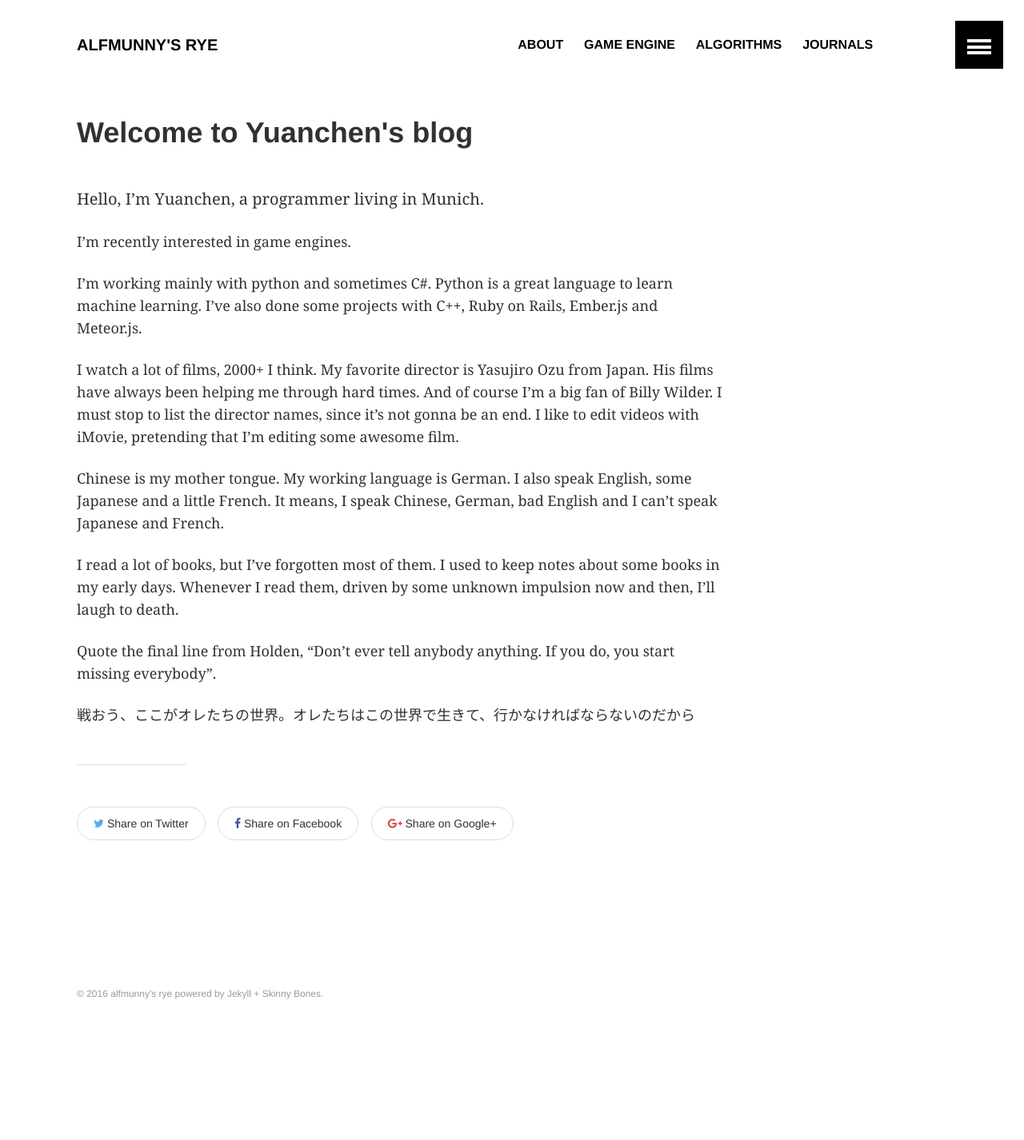
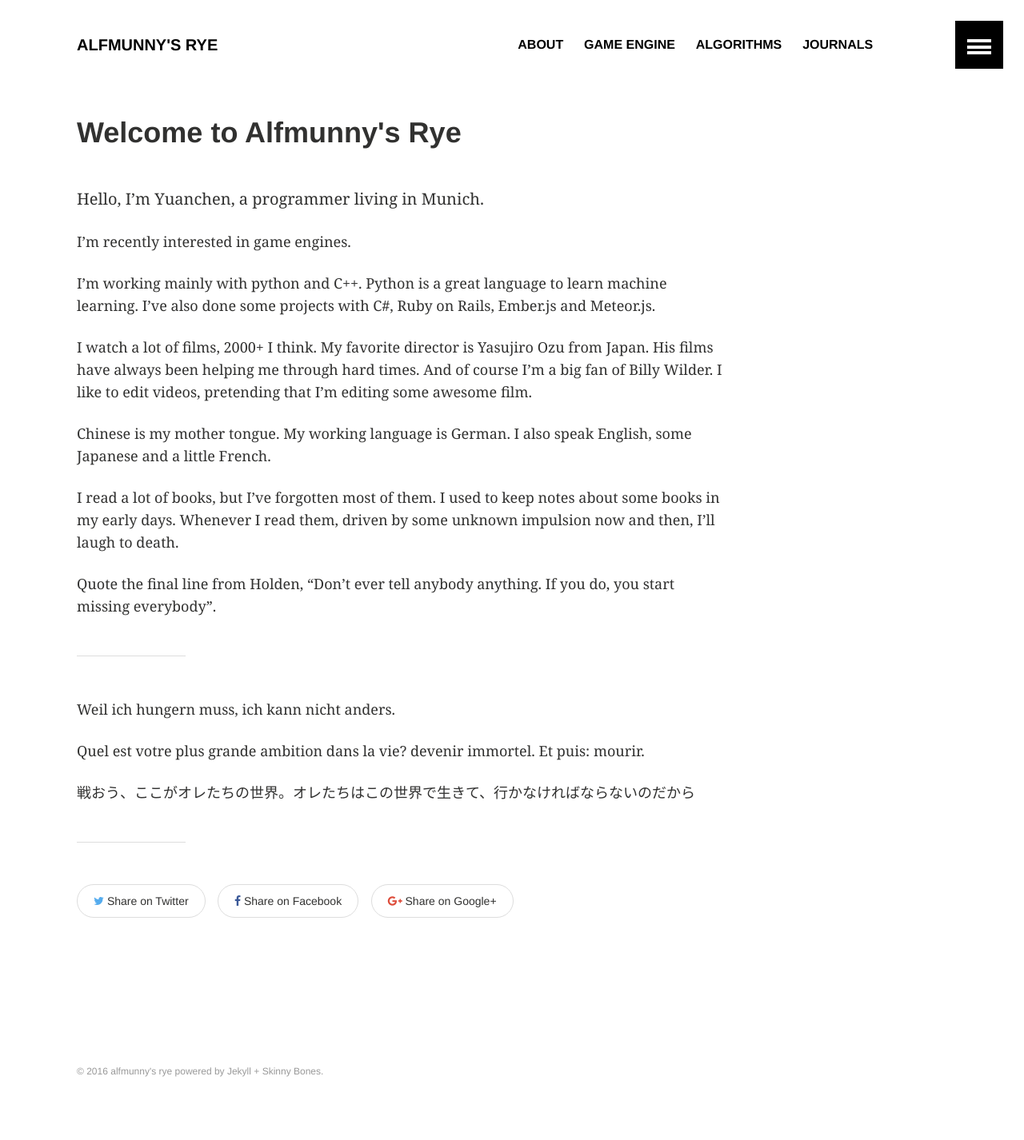
Before and after one commit to klauslab/alfmunny.github.io, a Jekyll site: the page built from about/index.md, in a window 1280 px wide. Shown: the whole page at 80% size. Built offline with Jekyll 4.4.1, drawn with Linux system fonts in a browser that asks for light colours; before the commit the page ends 1329 px from its top, so only the background shows below that.

```diff
--- a/_config.yml
+++ b/_config.yml
@@ -37,7 +37,7 @@ titlecase: true
 
 # Site owner
 owner:
-  name:
+  name: Yuanchen
   email: alfmunny@gmail.com
   twitter: alfmunny
   google:
@@ -45,7 +45,7 @@ owner:
     ad-slot:
   bio:
   avatar: bio-photo.jpg # 160x160 px image for author byline
-  disqus-shortname:
+  disqus-shortname: alfmunnystechblog
 
 
 exclude: ["lib", "config.rb", ".sass-cache", "Capfile", "config", "log", "Rakefile", "Rakefile.rb", "tmp", "*.sublime-project", "*.sublime-workspace", "Gemfile", "Gemfile.lock", "README.md", "LICENSE", "node_modules", "Gruntfile.js", "package.json"]
--- a/about/index.md
+++ b/about/index.md
@@ -1,6 +1,6 @@
 ---
 layout: article
-title: "Welcome to Yuanchen's blog"
+title: "Welcome to Alfmunny's Rye"
 excerpt: "Welcome to Yuanchen's blog"
 ---
 
@@ -8,20 +8,25 @@ Hello, I'm Yuanchen, a programmer living in Munich.
 
 I'm recently interested in game engines.
 
-I'm working mainly with python and sometimes C#. Python is a great language to learn machine learning.
-I've also done some projects with C++, Ruby on Rails, Ember.js and Meteor.js.
+I'm working mainly with python and C++. Python is a great language to learn machine learning.
+I've also done some projects with C#, Ruby on Rails, Ember.js and Meteor.js.
 
 I watch a lot of films, 2000+ I think. My favorite director is Yasujiro Ozu from Japan. His films have always
 been helping me through hard times. And of course I'm a big fan of Billy Wilder.
-I must stop to list the director names, since it's not gonna be an end.
-I like to edit videos with iMovie, pretending that I'm editing some awesome film.
+I like to edit videos, pretending that I'm editing some awesome film.
 
 Chinese is my mother tongue. My working language is German. I also speak English, some Japanese and a little French.
-It means, I speak Chinese, German, bad English and I can't speak Japanese and French.
 
 I read a lot of books, but I've forgotten most of them. I used to keep notes about some books in my early days.
 Whenever I read them, driven by some unknown impulsion now and then, I'll laugh to death.
 
 Quote the final line from Holden, "Don't ever tell anybody anything. If you do, you start missing everybody".
 
+*********
+
+Weil ich hungern muss, ich kann nicht anders.
+
+Quel est votre plus grande ambition dans la vie?
+devenir immortel. Et puis: mourir.
+
 戦おう、ここがオレたちの世界。オレたちはこの世界で生きて、行かなければならないのだから
```
Also changed, not shown: _posts/2016-3-31-lost-in-translation.md (added, +143 -0 lines), images/bio-photo.jpg.
